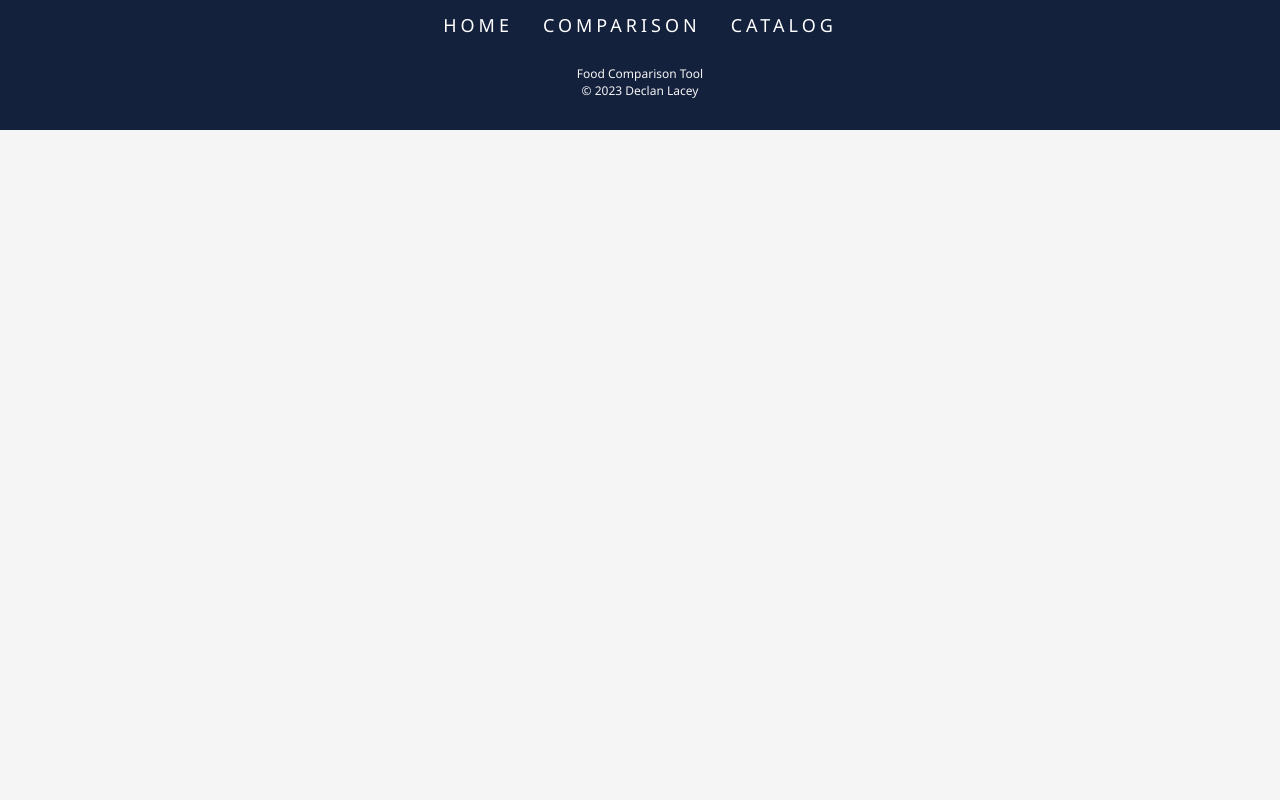
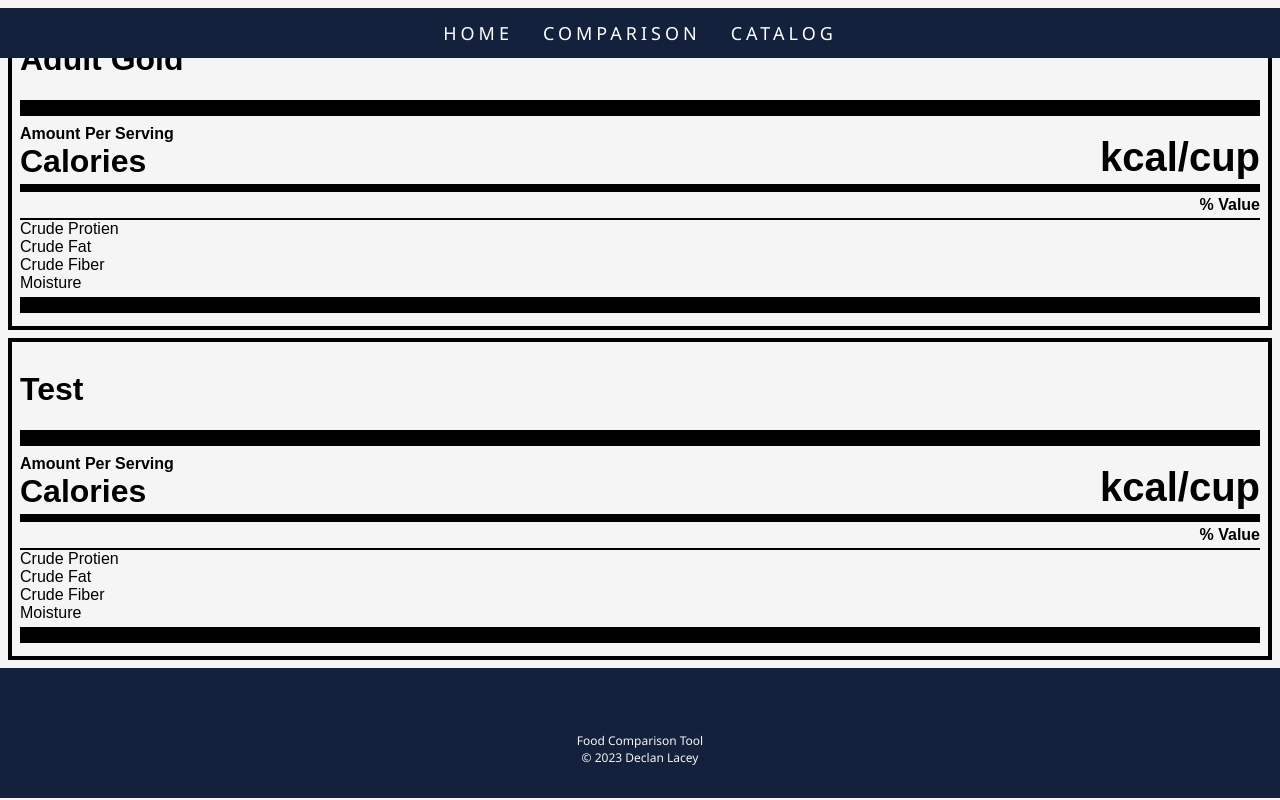
Before and after one commit to DeclanLacey/pet-food-comp, a React (Vite) app: page /food-catalog in a window 1280 px wide. Built offline with nearby package versions, Linux system fonts and the light colour scheme.

Commit message:
Start of implementing the catalog page and mapping over the data to display all of the foods in the system

```diff
--- a/src/App.jsx
+++ b/src/App.jsx
@@ -27,7 +27,7 @@ function App() {
                 <Routes>
                     <Route exact path="/" element={<Home />} />
                     <Route exact path="/search-form" element={<SearchForm />}/>
-                    {/* <Route exact path="/food-catalog" element={<Catalog />}> </Route> */}
+                    <Route exact path="/food-catalog" element={<Catalog />}> </Route>
                     <Route exact path="/comp" element={<Comp />}> </Route>
                 </Routes>
 
--- a/src/Catalog.jsx
+++ b/src/Catalog.jsx
@@ -1,10 +1,119 @@
 import React from "react";
+import foodData from "./data/food.json"
+
+
+// i think a good idea here would be to show all of the data but then allow the user to also
+// sort the data based of certain things (highes/lowest kcal, highest protein, ect.)
+
+
+
+const brands = foodData.map((brand, index) => {
+    const productsList = brand.products
+    // console.log(productsList)
+    for (let i = 0; i < productsList.length; i++) {
+        const {name, protein, fat, fiber, moisture, kcal, ingredients} = productsList[i]
+        console.log(name)
+        //////////////////////////
+        /// this works now and shows every food, but for some reason when i return something it skips some of the food
+        ///////////////////////////
+    }
+    for (let product of productsList) {
+        // console.log(product)
+        const {name, protein, fat, fiber, moisture, kcal, ingredients} = product
+
+        return (
+            <div className="label-one-container">
+                <div>
+                    <h1 className="main-heading heading"> {name}  </h1>
+                    {/* Place brand name above */}
+                    <h1 className="main-heading heading">  </h1>
+                    {/* Place formula name above */}
+                </div>
+                <div>
+                    <div className="daily-values">
+                        <h2 className="daily-values-heading heading">Daily Values</h2>
+                        <div className="calories">
+                            <div className="heading">Calories</div>
+                            <div className="amount-per-serving">
+                                <span className="attribute">Amount Per Serving</span>
+                                {/* Place calorie count here */}
+                                <span className="value"> kcal/cup</span>
+                            </div>
+                        </div>
+                        <div className="percent-daily-value-note">% Value</div>
+                        <ul className="nutrients">
+                            <li className="total-fat">
+
+                                <div className="total-fat---cr">
+                                    <div className="heading">Crude Protien</div>
+                                    <div className="amount-per-serving">
+                                        {/* Placeholder */}
+                                    </div>
+                                    <div className="percent-daily-value">
+                                        {/* Place protien % here */}
+                                        <span className="value"></span>
+                                    </div>
+                                </div>
+
+                            </li>
+                            <li className="cholesterol">
+                                <div className="heading">Crude Fat</div>
+                                <div className="amount-per-serving">
+                                    {/* Placeholder */}
+                                </div>
+                                <div className="percent-daily-value">
+                                    {/* Place fat % here */}
+                                    <span className="value"></span>
+                                </div>
+                            </li>
+                            <li className="sodium">
+                                <div className="heading">Crude Fiber</div>
+                                <div className="amount-per-serving">
+                                    {/* Placeholder */}
+                                </div>
+                                <div className="percent-daily-value">
+                                    {/* Place fiber % here */}
+                                    <span className="value"></span>
+                                </div>
+                            </li>
+                            <li className="total-carbohydrate">
+                                <div className="total-carbohydrate---cr">
+                                    <div className="heading">Moisture</div>
+                                    <div className="amount-per-serving">
+                                        {/* Placeholder */}
+                                    </div>
+                                    <div className="percent-daily-value">
+                                        {/* Place moisture % here */}
+                                        <span className="value"></span>
+                                    </div>
+                                </div>
+                            </li>
+
+                        </ul>
+                    </div>
+                    <div className="nutrients-declaration-requirement">
+                        {/* Placeholder */}
+                    </div>
+                </div>
+                <div>
+                    <div className="daily-value-note">  </div>
+                </div>
+            </div>
+        )
+    }
+})
+
+
+
+
+
+
 
 
 function Catalog() {
     return (
         <div>
-
+            {brands}
         </div>
 
     )
--- a/src/Comp.jsx
+++ b/src/Comp.jsx
@@ -6,12 +6,8 @@ import {Link, Routes, Route, useNavigate, Navigate} from 'react-router-dom';
 
 function Comp() {
 
-    const navigate = useNavigate()
     const {foodSelection, setFoodSelection} = useContext(FoodContext)
 
-
-
-    ///////////// Store the context data in local storage so the page does not break when you reload, and this might also allow you to repopulate the search fields if you go back to the form
 
     let brandOne = Object.values(foodData).filter(
         (brand) => brand.brandName === foodSelection.brandOne
@@ -22,8 +18,6 @@ function Comp() {
             (food) => food["name"] === foodSelection.formulaOne
             )[0]
         : {};
-
-
     const {name: nameOne, protein: proteinOne, fat: fatOne, fiber: fiberOne, moisture: moistureOne, kcal: kcalOne, ingredients: ingredientsOne} = productOneData
 
 
@@ -36,7 +30,6 @@ function Comp() {
             (food) => food["name"] === foodSelection.formulaTwo
             )[0]
         : {};
-
     const {name: nameTwo, protein: proteinTwo, fat: fatTwo, fiber: fiberTwo, moisture: moistureTwo, kcal: kcalTwo, ingredients: ingredientsTwo} = productTwoData
 
 
```
